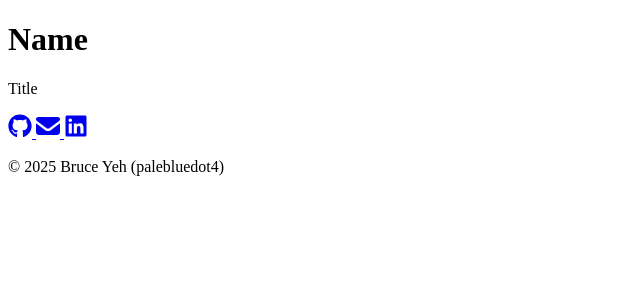
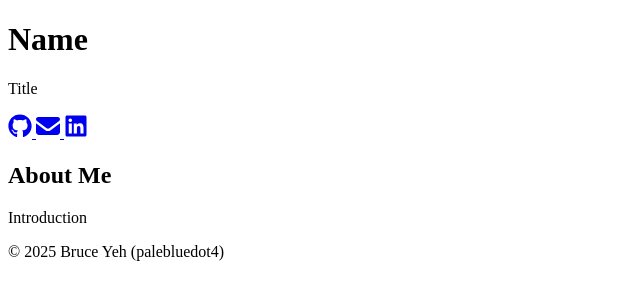
Before and after one commit to palebluedot4/code-snippets, a website: page templates/web/pages/resume/nebula/vanilla/index.html in a window 1280 px wide. Shown: the whole page, without its empty margins (0-640 px from the left). Drawn offline with Linux system fonts and the light colour scheme.

Commit message:
feat(html): add main content and about section
This commit introduces the <main> element, which will house the
primary content of the resume. The first section within the main
content is the "About Me" section, complete with a heading and a
placeholder paragraph for a personal introduction.

This structure logically separates the core resume details from the
header and footer. The "About Me" section serves as an essential
introductory component, and the use of aria-labelledby improves
the document's accessibility by associating the section with its
heading.

```diff
--- a/templates/web/pages/resume/nebula/vanilla/index.html
+++ b/templates/web/pages/resume/nebula/vanilla/index.html
@@ -71,6 +71,13 @@
       </div>
     </header>
 
+    <main class="container">
+      <section id="about" aria-labelledby="about-heading">
+        <h2 id="about-heading">About Me</h2>
+        <p>Introduction</p>
+      </section>
+    </main>
+
     <footer>
       <div class="container">
         <p>&copy; 2025 Bruce Yeh (palebluedot4)</p>
```
